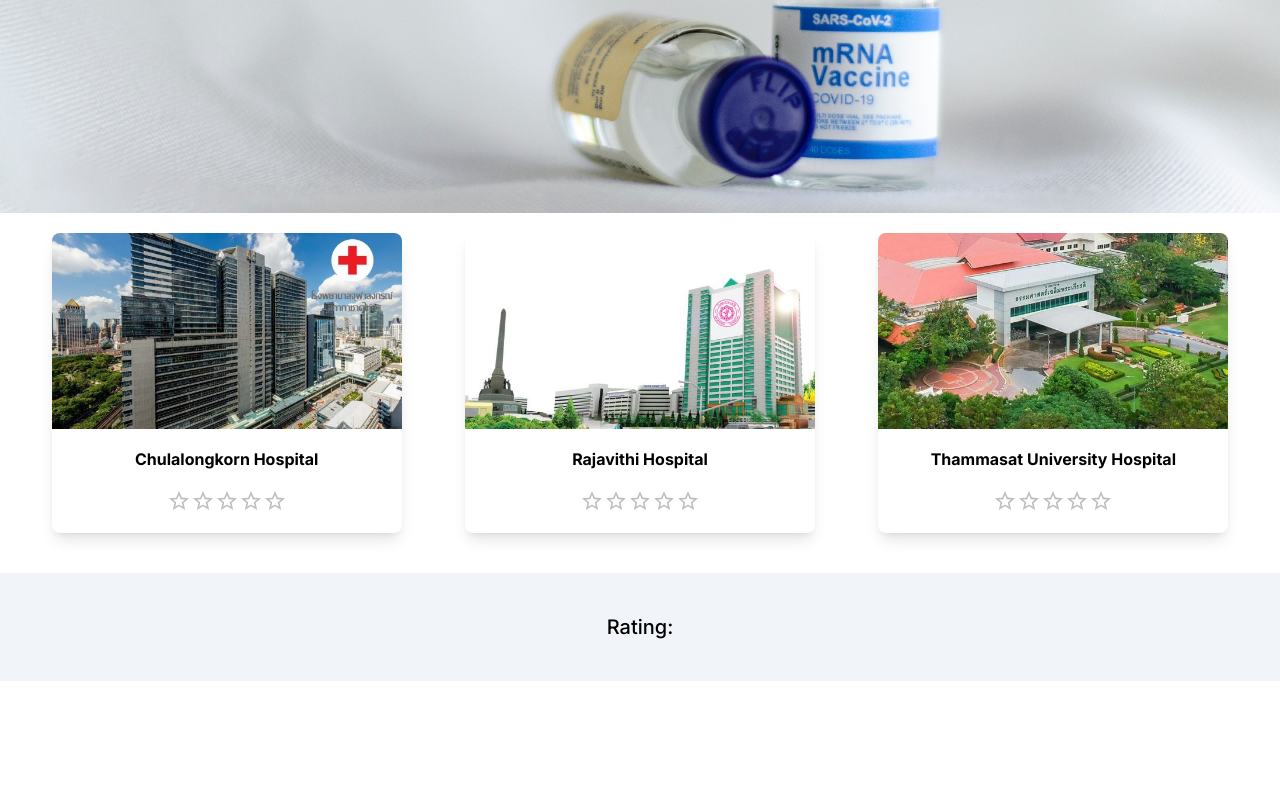
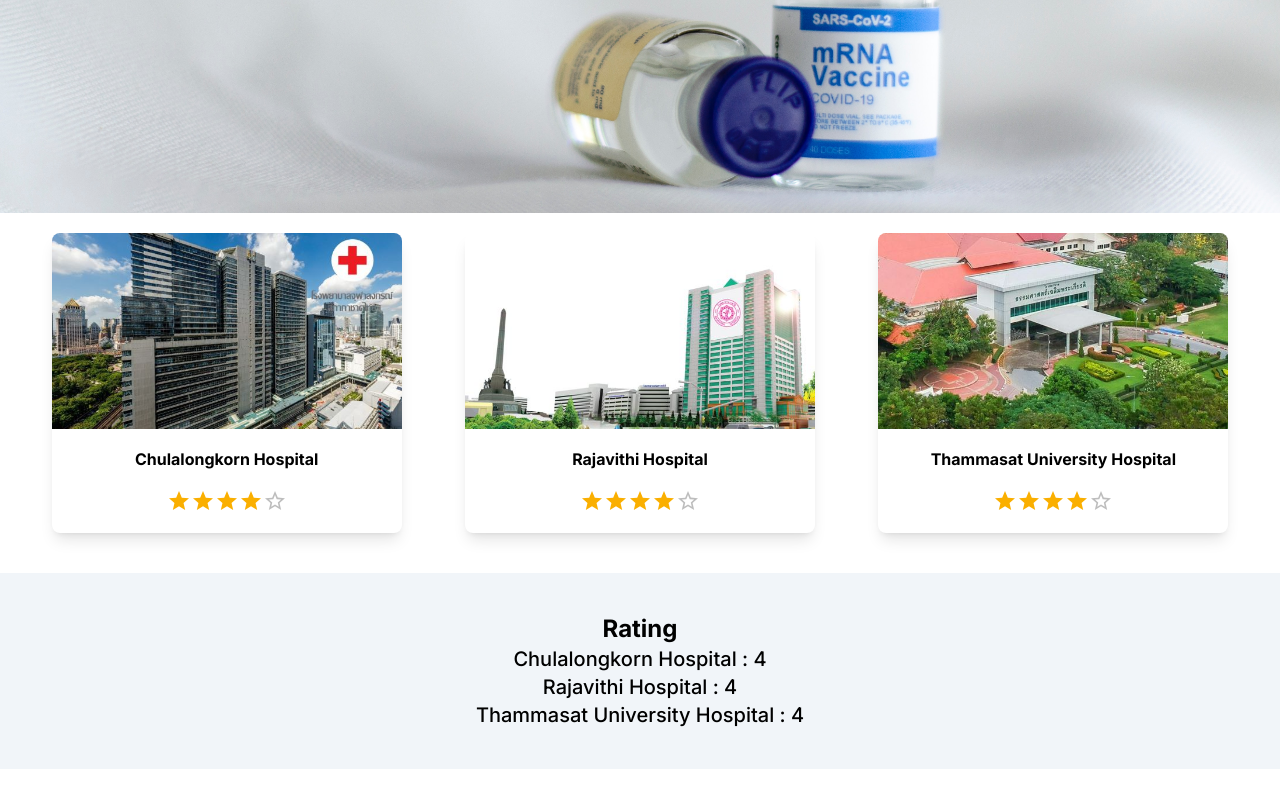
Before and after one commit to ChawinNg/SW_Dev_2_Assignment_3_6431311921, a Next.js app: page / in a window 1280 px wide. Shown: the part 397-1204 px from the top of the page. Before the commit the page ends 1118 px from the top, so only its background shows below. Built offline with nearby package versions, Linux system fonts and the light colour scheme.

Commit message:
Ass6_FinalFinall

```diff
--- a/src/components/cardpanel.tsx
+++ b/src/components/cardpanel.tsx
@@ -18,9 +18,7 @@
             default: return ratingList
         }
     }
-    const [ratingList, dispatchRating] = useReducer(ratingReducer, new Map<string,number>())
-    const [rate,changeRate] = useState(0);
-    {console.log(ratingList)}
+    const [ratingList, dispatchRating] = useReducer(ratingReducer, new Map<string,number>([["Chulalongkorn Hospital",4],["Rajavithi Hospital",4],["Thammasat University Hospital",4]]))
     return (
         <div>
             <div style={{margin:"20px",display:"flex", flexDirection:"row",alignContent:"space-around",justifyContent:"space-around",flexWrap:"wrap"}}>
@@ -33,9 +31,10 @@
                 rate={ratingList.get("Thammasat University Hospital") || 0}
                 dispatchRating={dispatchRating}/>
             </div>
-            <div className="w-[100%] text-xl font-medium text-black text-center my-10 bg-slate-100 py-10 ">Rating:
-            {Array.from(ratingList).map((hos)=><div className="cursor-pointer hover:bg-neutral-200" onClick={()=>{dispatchRating({type:'remove',hosName:hos[0],rating:hos[1]})}}>{hos[0]} : {hos[1]}</div>)}</div>
-
+            <div className="w-[100%] text-black text-center my-10 bg-slate-100 py-10 text-2xl font-bold">Rating
+            {Array.from(ratingList).map((hos)=><div className="cursor-pointer hover:bg-neutral-200 text-xl font-medium"
+            onClick={()=>{dispatchRating({type:'remove',hosName:hos[0],rating:hos[1]})}}>{hos[0]} : {hos[1]}</div>)}
+            </div>
         </div>
     )
 }
--- a/src/components/vaccinecard.tsx
+++ b/src/components/vaccinecard.tsx
@@ -7,10 +7,8 @@
 
 
 export default function VaccineCard({name,imgsrc,rate,dispatchRating} : {name:string,imgsrc:string,rate:number,dispatchRating:Function}){
-    const [value,setValue] = React.useState<number | null>(null);
-    {console.log(rate)}
+    const [value,setValue] = React.useState<number | null>(4);
     useEffect(() => {setValue(rate)},[rate])
-    // const [ratingList, dispatchRating] = useReducer(ratingReducer, new Map<string,string>())
     return (
         <InteractiveCard>
             <div className='w-full h-[70%] relative rounded-t-lg'>
@@ -20,9 +18,8 @@
                     className='object-cover rounded-t-lg'/>
             </div>
             <div className='w-full h-[15%] p-[10px] text-black font-bold text-center my-2 relative'>{name}</div>
-            <Rating id="rate"className='mb-5 object-contain object-center'  value={value} onChange={(e,newValue)=> {setValue(newValue);e.stopPropagation;dispatchRating({type:'add', hosName:name,rating:newValue})}}/>
-            {/* <button className="mx-auto flex text-sm h-[10%] rounded-md bg-sky-600 hover:bg-indigo-600 px-2 py-1 shadow-sm text-white"
-            onClick={(e)=>{e.stopPropagation(); onRating(name)}}>Rating</button> */}
+            <Rating className='mb-5 object-contain object-center' defaultValue={4} value={value} onChange={(e,newValue)=> {setValue(newValue);
+            e.stopPropagation;dispatchRating({type:'add', hosName:name,rating:newValue})}}/>
         </InteractiveCard>
 
     );
```
